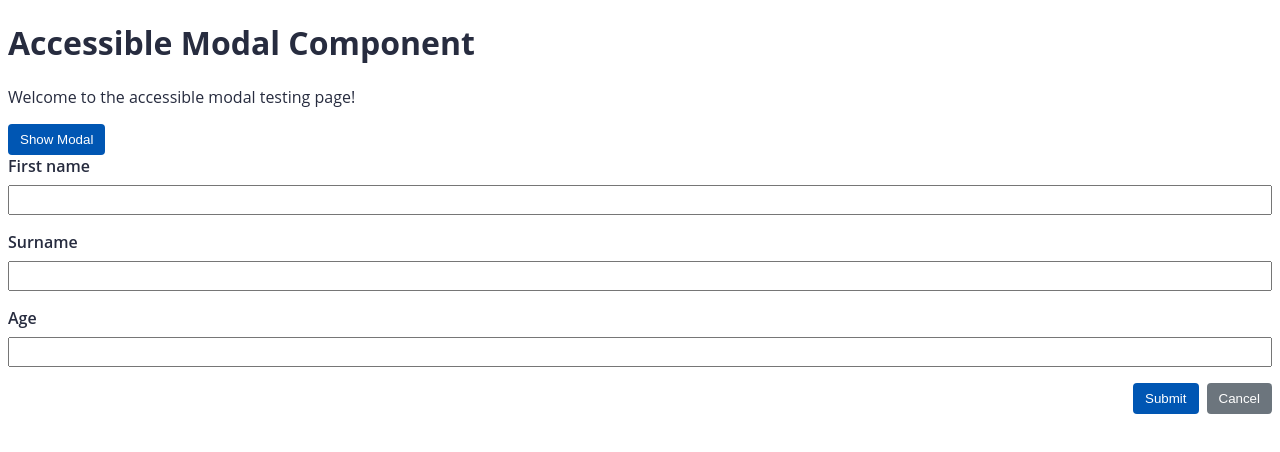
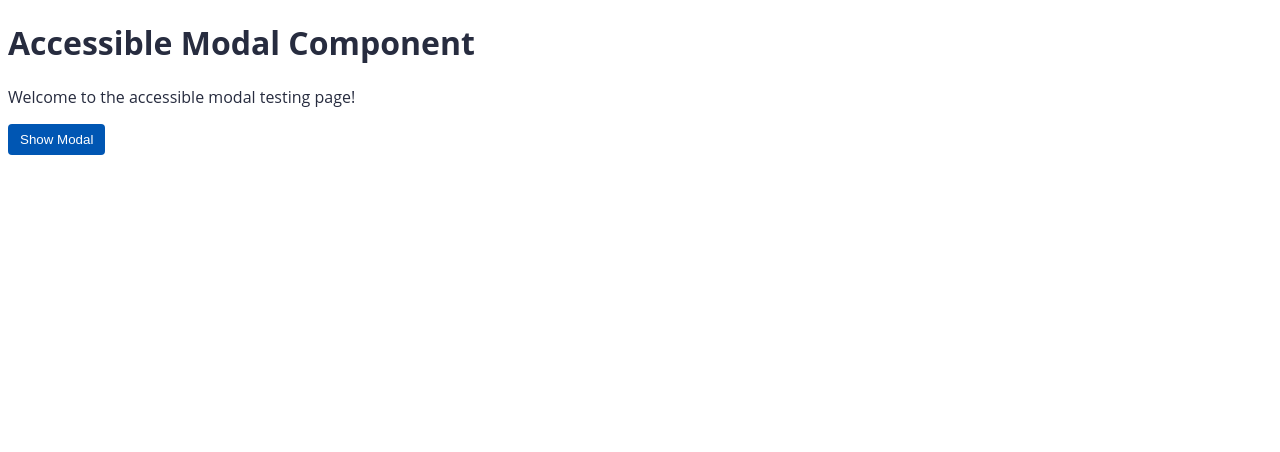
Before and after one commit to wslmacieira/a11yp2, an Angular app: page / in a window 1280 px wide. Shown: the top 452 px of the page. Built offline with nearby package versions, Linux system fonts and the light colour scheme.

Commit message:
Minimzando as dependências do componente

```diff
--- a/src/app/app.component.html
+++ b/src/app/app.component.html
@@ -1,11 +1,12 @@
 <h1>Accessible Modal Component</h1>
 
 <p>Welcome to the accessible modal testing page!</p>
-<button class="button button-primary" type="button">Show Modal</button>
+<button class="button button-primary" type="button" (click)="show()">Show Modal</button>
 
+<ng-template #modal>
   <div class="form-field">
     <label for="firstName">First name</label>
-  <input id="firstName">
+    <input id="firstName" [(value)]="firstName">
   </div>
 
   <div class="form-field">
@@ -20,5 +21,6 @@
 
   <div class="button-group">
     <button class="button button-primary" type="button">Submit</button>
-  <button class="button button-secondary" type="button">Cancel</button>
+    <button class="button button-secondary" type="button" (click)="modalRef.close()">Cancel</button>
   </div>
+</ng-template>
--- a/src/app/app.component.ts
+++ b/src/app/app.component.ts
@@ -1,10 +1,24 @@
-import { Component } from '@angular/core';
+import { TemplateRef } from '@angular/core';
+import { ModalRef, ModalService } from './shared/components/modal/services/modal.service';
+import { Component, ViewChild } from '@angular/core';
 
 @Component({
   selector: 'app-root',
   templateUrl: './app.component.html',
-  styleUrls: ['./app.component.scss']
+  styleUrls: ['./app.component.scss'],
 })
 export class AppComponent {
+  @ViewChild('modal') public modalTemplateRef: TemplateRef<any>
   title = 'a11y-p2';
+  public firstName = 'Wagner';
+  public modalRef: ModalRef;
+
+  constructor(private modalService: ModalService) {}
+
+  public show(): void {
+    this.modalRef = this.modalService.open({
+      templateRef: this.modalTemplateRef,
+      title: 'User Details',
+    });
+  }
 }
--- /dev/null
+++ b/src/app/shared/components/modal/interfaces/modal-config.ts
@@ -0,0 +1,6 @@
+import { TemplateRef } from "@angular/core";
+
+export interface ModalConfig {
+  templateRef: TemplateRef<any>;
+  title: string;
+}
--- a/src/app/shared/components/modal/modal.component.ts
+++ b/src/app/shared/components/modal/modal.component.ts
@@ -1,4 +1,6 @@
-import { Component } from "@angular/core";
+import { Component } from '@angular/core';
+
+import { ModalConfig } from './interfaces/modal-config';
 
 @Component({
   selector: 'app-modal',
@@ -6,5 +8,5 @@
   styleUrls: ['./modal.component.scss']
 })
 export class ModalComponent {
-
+  public config: ModalConfig;
 }
```
Also changed, not shown: src/app/shared/components/modal/services/modal.service.ts (+3 -6 lines). Lines whose indentation alone changed are shown as unchanged.
